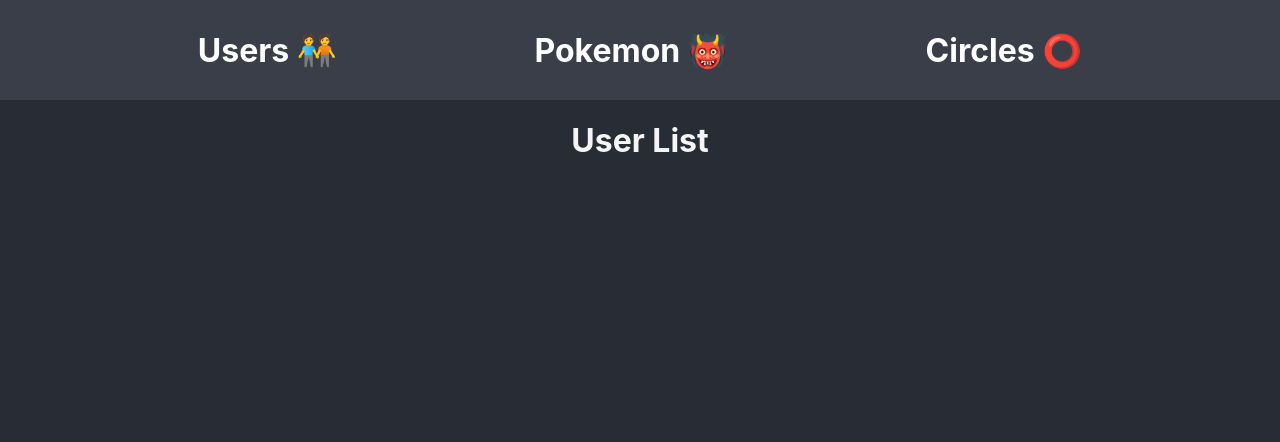
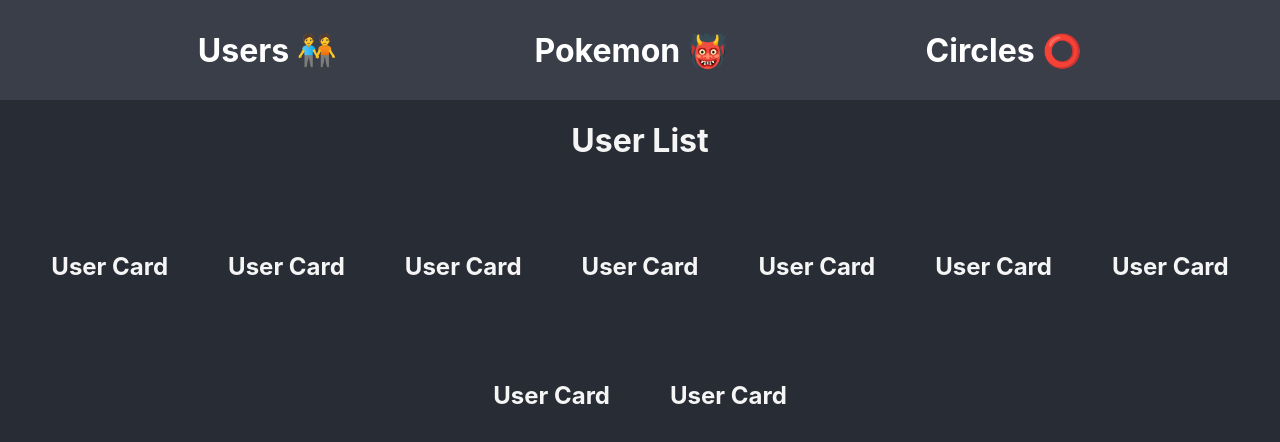
Before and after one commit to daisy119/eact-state-and-data-lab, a React (Vite) app: page /users in a window 1280 px wide. Shown: the top 442 px of the page. Built offline with nearby package versions, Linux system fonts and the light colour scheme.

Commit message:
add UserCard and iterate over user state and mapping to cards

```diff
--- /dev/null
+++ b/src/pages/UserCard/UserCard.jsx
@@ -0,0 +1,9 @@
+const UserCard = () => {
+  return (
+    <>
+    <h2>User Card</h2>
+    </>
+   );
+}
+
+export default UserCard;
--- a/src/pages/Users/Users.jsx
+++ b/src/pages/Users/Users.jsx
@@ -1,13 +1,21 @@
 import { userData } from "../../data/userData"
 import './Users.css'
-console.log(userData)
+import UserCard from "../UserCard/UserCard"
+import { useState } from "react"
+
+// console.log(userData)
 
 const Users = () => {
+  //hook
+  const [users,setUsers] = useState(userData)
   return (
     <>
       <h1>User List</h1>
       <div className="card-container">
         {/* map the userData to UserCard components here */}
+        {users.map(user =>
+          <UserCard key={user.id} />
+          )}
       </div>
     </>
   )
```
Also changed, not shown: src/pages/UserCard/UserCard.css (added).
